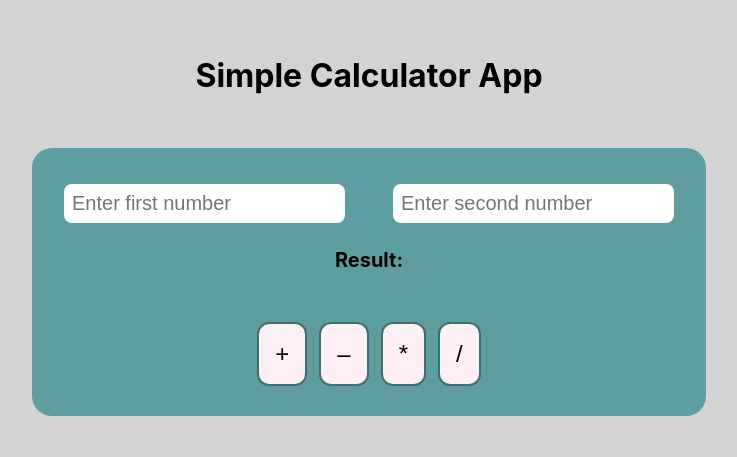
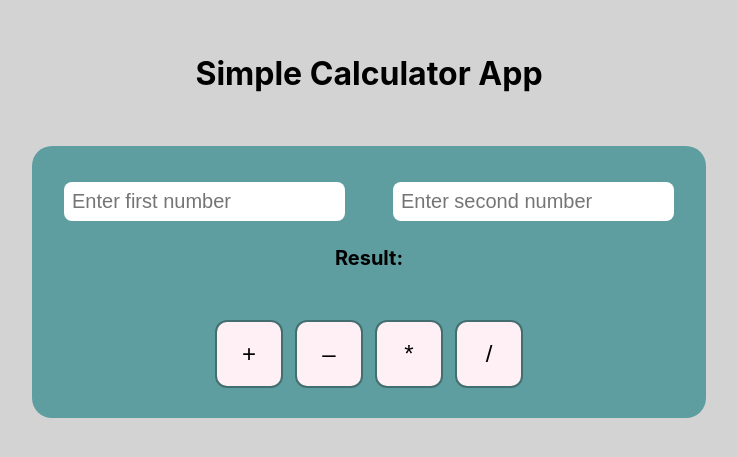
Before and after one commit to johnycodestone/simple-calculator-app, a React (Create React App) app: page / in a window 1280 px wide. Shown: the part 175-632 px from the top of the page, without its empty margins (271-1008 px from the left). Built offline with nearby package versions, Linux system fonts and the light colour scheme.

Commit message:
Buttons morphed to square shapes.

```diff
--- a/src/App.css
+++ b/src/App.css
@@ -5,6 +5,7 @@ input[type="number"]::-webkit-inner-spin-button {
 }
 
 input[type="number"] {
+    appearance: textfield;         /* Standard */
     -moz-appearance: textfield;
 }
 
--- a/src/styles/OperationBtn.css
+++ b/src/styles/OperationBtn.css
@@ -8,6 +8,8 @@
     cursor: pointer;
     box-shadow: 0 0 0 2px rgb(0,0,0,0.3);
     transition: color 0.3s ease;
+    width: 4rem;
+    height: 4rem;
 }
 
 .operator-btn:hover {
```
